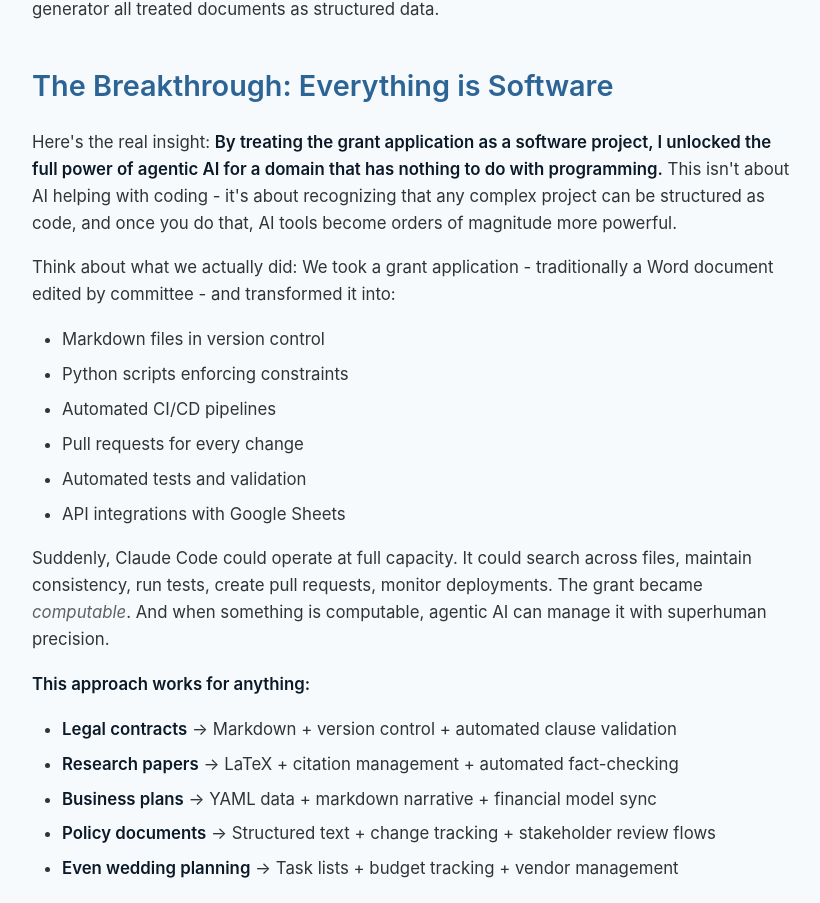
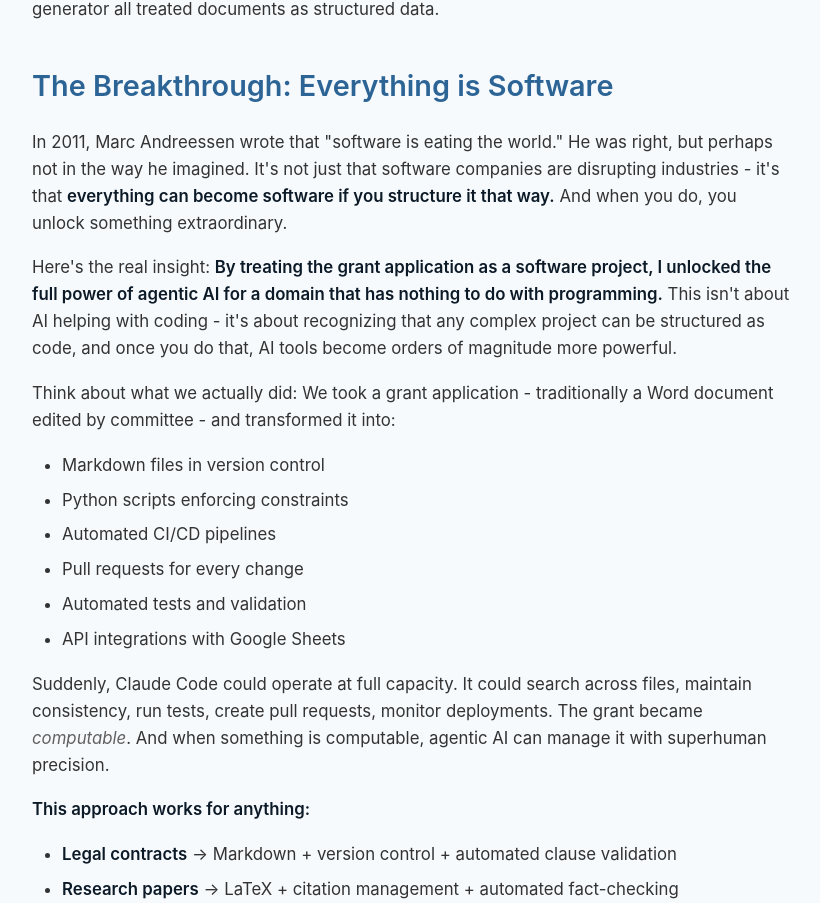
Before and after one commit to PolicyEngine/atlas, a React (Vite) app: page /atlas/blog in a window 1280 px wide. Shown: the part 8671-9574 px from the top of the page, without its empty margins (228-1048 px from the left). Built offline with nearby package versions, Linux system fonts and the light colour scheme.

Commit message:
Add Marc Andreessen's 'software is eating the world' quote to blog post
- Opens 'The Breakthrough' section with Andreessen's famous quote
- Extends the quote's meaning to show everything can become software
- Provides perfect framing for the insight about structuring any project as code

```diff
--- a/src/components/BlogPost.tsx
+++ b/src/components/BlogPost.tsx
@@ -507,6 +507,13 @@ if word_count > 250:
         <h2>The Breakthrough: Everything is Software</h2>
 
         <p>
+          In 2011, Marc Andreessen wrote that "software is eating the world." He was right, but
+          perhaps not in the way he imagined. It's not just that software companies are disrupting
+          industries - it's that <strong>everything can become software if you structure it that
+          way.</strong> And when you do, you unlock something extraordinary.
+        </p>
+
+        <p>
           Here's the real insight: <strong>By treating the grant application as a software project,
           I unlocked the full power of agentic AI for a domain that has nothing to do with
           programming.</strong> This isn't about AI helping with coding - it's about recognizing that
```
